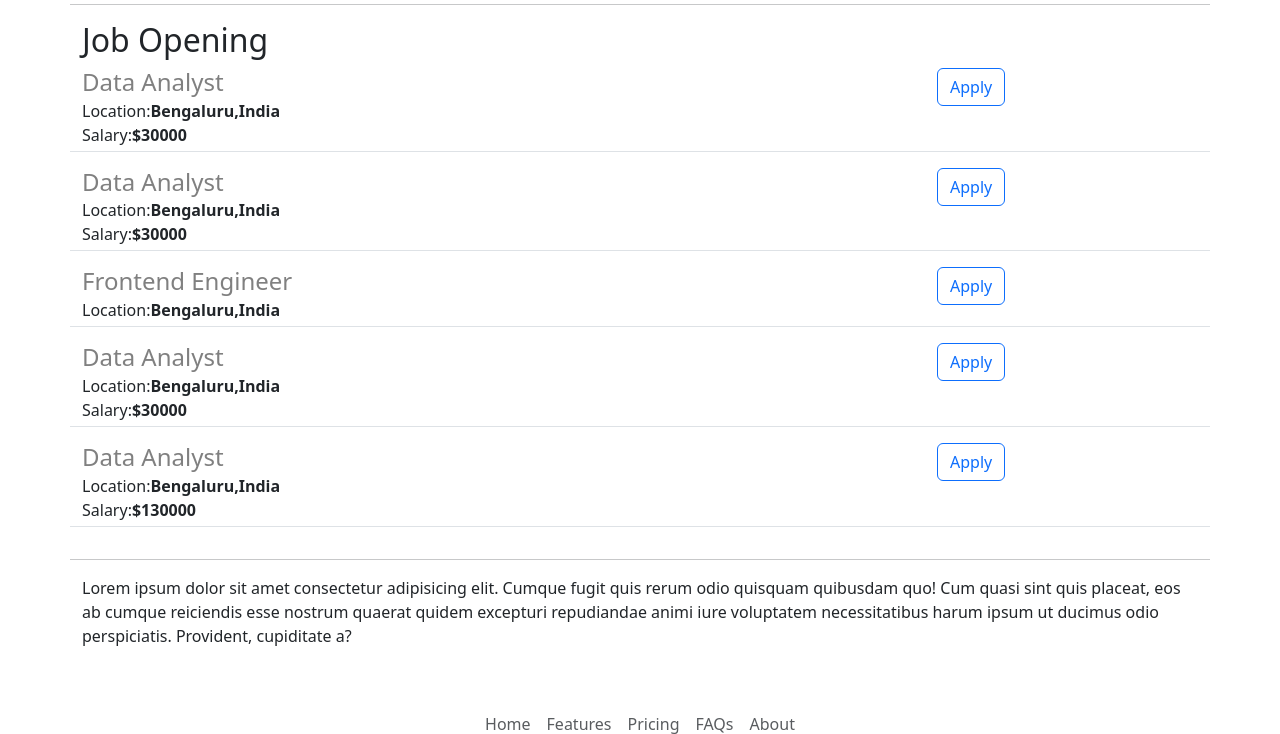
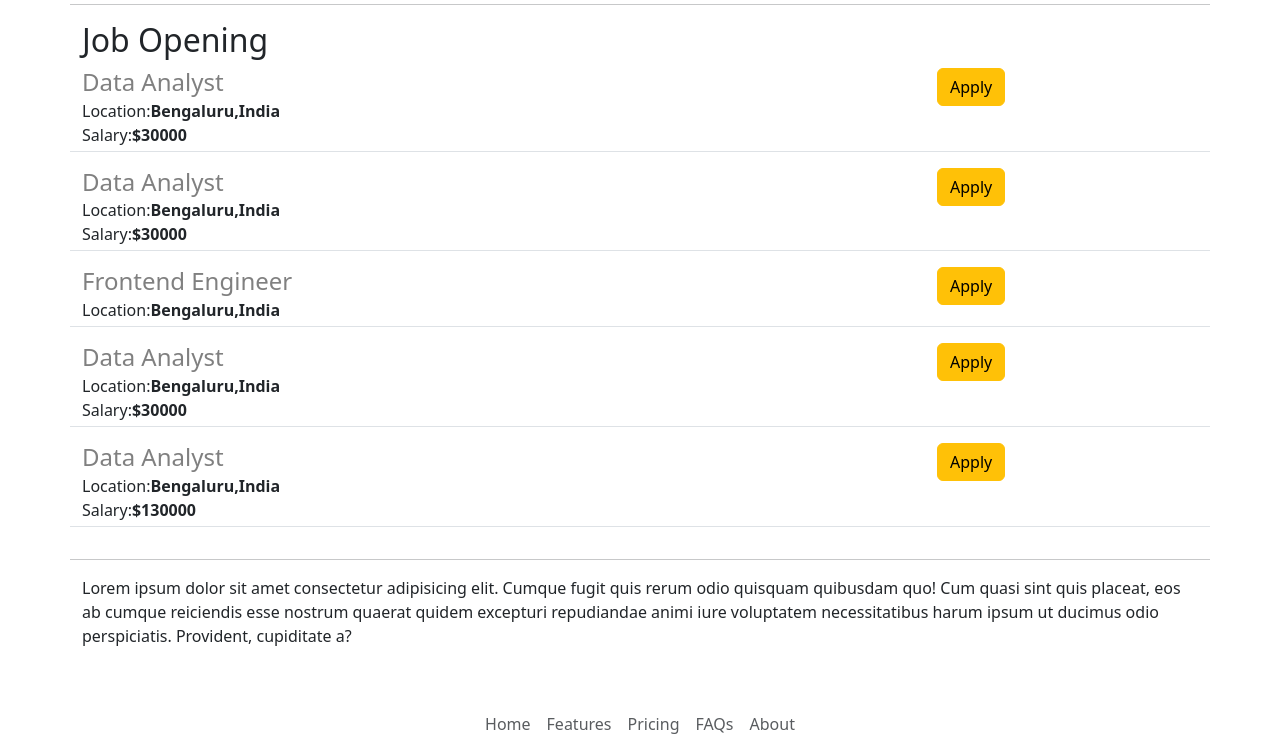
Before and after one commit to Tshaan1104/flask_projects, a Flask app: page / in a window 1280 px wide. Shown: the part 1205-1939 px from the top of the page. Run offline with Flask 3, Linux system fonts and the light colour scheme.

Commit message:
subtle change

```diff
--- a/templates/job_item.html
+++ b/templates/job_item.html
@@ -9,7 +9,8 @@
                <div> Salary:<b>{{j['salary']}}</b> </div>
          {%endif%}
        </div>
-<div class="col-3">  <button type="button" class="btn btn-outline-primary">Apply</button>
+<div class="col-3">  <button type="button" class="btn btn-warning">Apply</button>
+
 </div>
   <!-- it is important to include the all of the above in the div tag -->
 </div>
```
